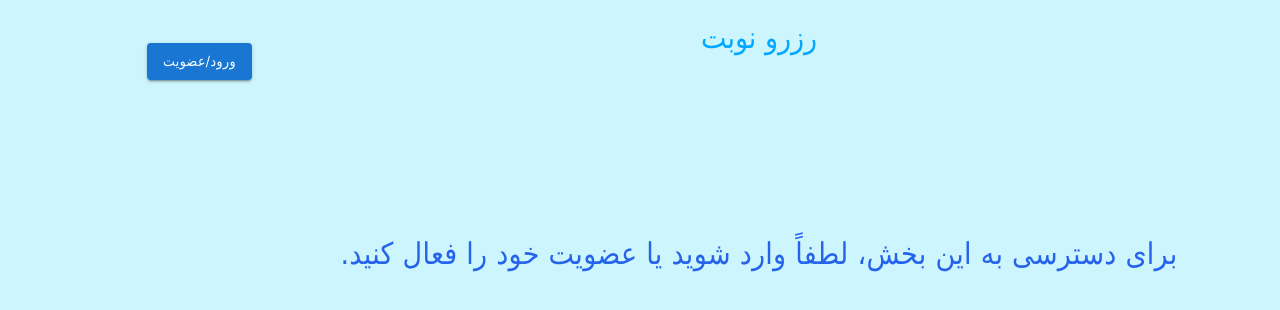
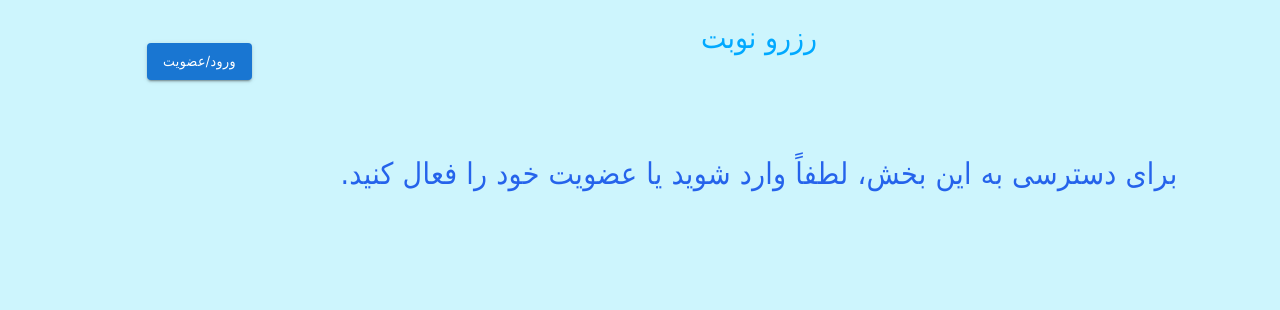
Before and after one commit to dofxo/appointment-app, a React (Vite) app: page /#/authPrompt in a window 1280 px wide. Shown: the top 310 px of the page. Built offline with nearby package versions, Linux system fonts and the light colour scheme; what moment-jalaali would draw is missing.

Commit message:
Refactor: change some styles

```diff
--- a/src/App.tsx
+++ b/src/App.tsx
@@ -14,7 +14,7 @@ import AuthModal from "./components/general/AuthModal";
 import { Toaster } from "react-hot-toast";
 import { supabase } from "./Supabase/initialize";
 import setToken from "./helpers/setToken";
-import AuthPrompt from "./components/AuthPrompt/AuthPrompt";
+import AuthPrompt from "./components/authPrompt/AuthPrompt";
 import CircularProgress from "@mui/material/CircularProgress";
 import { reservredDatesArrayType } from "./types/types";
 import TitleAdder from "./HOC/TitleAdder";
@@ -155,7 +155,7 @@ const App = () => {
               setUserId={setUserId}
             />
 
-            <div className="mt-[15%]">
+            <div className="mt-[100px]">
               <Routes>
                 <Route path="/authPrompt" element={<AuthPrompt />} />
                 <Route path="/admin" element={<Admin />}>
--- a/src/components/admin/SeeReserves.tsx
+++ b/src/components/admin/SeeReserves.tsx
@@ -3,7 +3,7 @@ import { HiTrash } from "react-icons/hi";
 import noDataImage from "../../assets/no-data.png";
 
 import "./styles.scss";
-import { reserveDateType, reservredDatesArrayType } from "../../types/types";
+import { reservredDatesArrayType } from "../../types/types";
 import { getReserves, getUsers } from "../../services/services";
 import { supabase } from "../../Supabase/initialize";
 import { CircularProgress } from "@mui/material";
@@ -15,7 +15,7 @@ const SeeReserves = ({
   dates: reservredDatesArrayType[]; // Ensure dates is typed as an array of reservredDatesArrayType
   setDates: React.Dispatch<React.SetStateAction<reservredDatesArrayType[]>>;
 }) => {
-  const headers = ["تاریخ", "زمان", "رزرو کننده", "تصویر رزرو کننده", "عملیات"];
+  const headers = ["تاریخ", "زمان", "رزرو کننده", "تصویر کاربر", "عملیات"];
 
   useEffect(() => {
     (async () => {
--- a/src/components/general/Settings.tsx
+++ b/src/components/general/Settings.tsx
@@ -103,6 +103,7 @@ const Settings = ({ userId }: { userId: string | null }) => {
 
   return (
     <>
+      <h1 className="m-20 text-xl text-[#00A9FF]">تنظیمات کاربری</h1>
       {loading ? (
         <CircularProgress size={70} />
       ) : (
```
